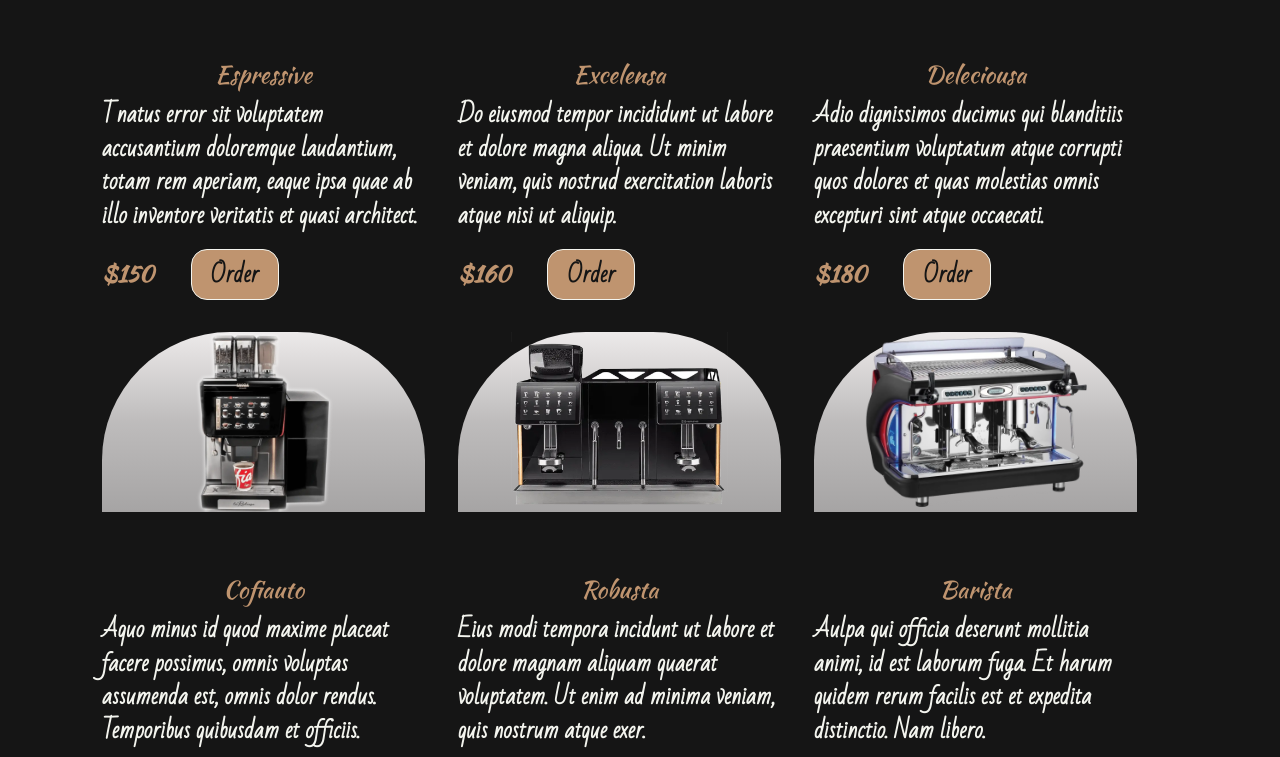
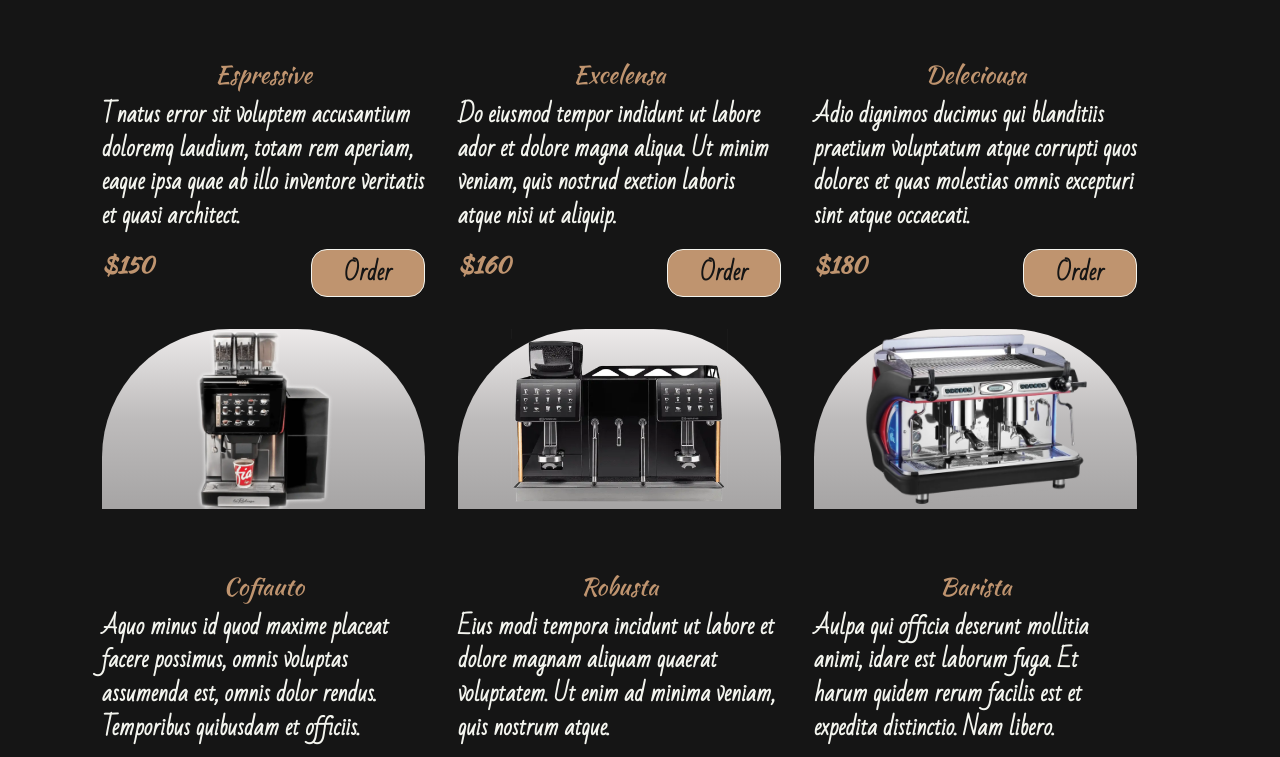
Before and after one commit to rezapps/frontend, a plain HTML site: page Assignment-8/products.html in a window 1280 px wide. Shown: the part 951-1708 px from the top of the page. Drawn offline with nearby package versions, Linux system fonts and the light colour scheme; a web font is replaced by a local one.

Commit message:
cleaned up, done

```diff
--- a/Assignment-8/products.html
+++ b/Assignment-8/products.html
@@ -56,7 +56,7 @@
                             <img src="./img/cofe1.webp" class="mx-auto" alt="Coffee Machine">
                         </div>
                         <h4>Espressive</h4>
-                        <p>Tnatus error sit voluptatem accusantium doloremque laudantium, totam rem aperiam, eaque
+                        <p>Tnatus error sit voluptem accusantium doloremq laudium, totam rem aperiam, eaque
                             ipsa quae ab illo inventore veritatis et quasi architect.</p>
                         <p class="price"><b>$150</b> <button>Order</button></p>
                     </div>
@@ -65,8 +65,8 @@
                             <img src="./img/cofe2.webp" class="mx-auto" alt="Coffee Machine">
                         </div>
                         <h4>Excelensa</h4>
-                        <p>Do eiusmod tempor incididunt ut labore et dolore magna aliqua. Ut minim veniam, quis
-                            nostrud exercitation laboris atque nisi ut aliquip.</p>
+                        <p>Do eiusmod tempor indidunt ut labore ador et dolore magna aliqua. Ut minim veniam, quis
+                            nostrud exetion laboris atque nisi ut aliquip.</p>
                         <p class="price"><b>$160</b> <button>Order</button></p>
                     </div>
                     <div class="col-md-4 p-2">
@@ -74,7 +74,7 @@
                             <img src="./img/cofe3.webp" class="mx-auto" alt="Coffee Machine">
                         </div>
                         <h4>Deleciousa</h4>
-                        <p>Adio dignissimos ducimus qui blanditiis praesentium voluptatum atque corrupti quos
+                        <p>Adio dignimos ducimus qui blanditiis praetium voluptatum atque corrupti quos
                             dolores et quas molestias omnis excepturi sint atque occaecati.</p>
                         <p class="price"><b>$180</b> <button>Order</button></p>
                     </div>
@@ -93,7 +93,7 @@
                         </div>
                         <h4>Robusta</h4>
                         <p>Eius modi tempora incidunt ut labore et dolore magnam aliquam quaerat voluptatem. Ut enim
-                            ad minima veniam, quis nostrum atque exer.</p>
+                            ad minima veniam, quis nostrum atque.</p>
                         <p class="price"><b>$600</b> <button>Order</button></p>
                     </div>
                     <div class="col-md-4 p-2">
@@ -101,7 +101,7 @@
                             <img src="./img/cofe6.webp" class="mx-auto" alt="Coffee Machine">
                         </div>
                         <h4>Barista</h4>
-                        <p>Aulpa qui officia deserunt mollitia animi, id est laborum fuga. Et harum quidem
+                        <p>Aulpa qui officia deserunt mollitia animi, idare est laborum fuga. Et harum quidem
                             rerum facilis est et expedita distinctio. Nam libero.</p>
                         <p class="price"><b>$850</b> <button>Order</button></p>
                     </div>
--- a/Assignment-8/style.css
+++ b/Assignment-8/style.css
@@ -110,13 +110,18 @@ div h2 {
     color: var(--primary);
 }
 
+.price {
+    display: flex;
+    flex-direction: row;
+    justify-content: space-between;
+}
+
 .price button{
-    margin-left: 2rem;
     background-color: var(--primary);
     border: 1px solid var(--secondary);
     color: var(--bg-clr);
     border-radius: 1rem;
-    padding: 0.5rem 1.2rem;
+    padding: 0.4rem 2rem;
     font-family: "Bad Script", cursive;
     font-weight: 600;
     font-size: 1.4rem;
```
Also changed, not shown: Assignment-8/catering.html (+15 -10 lines).
